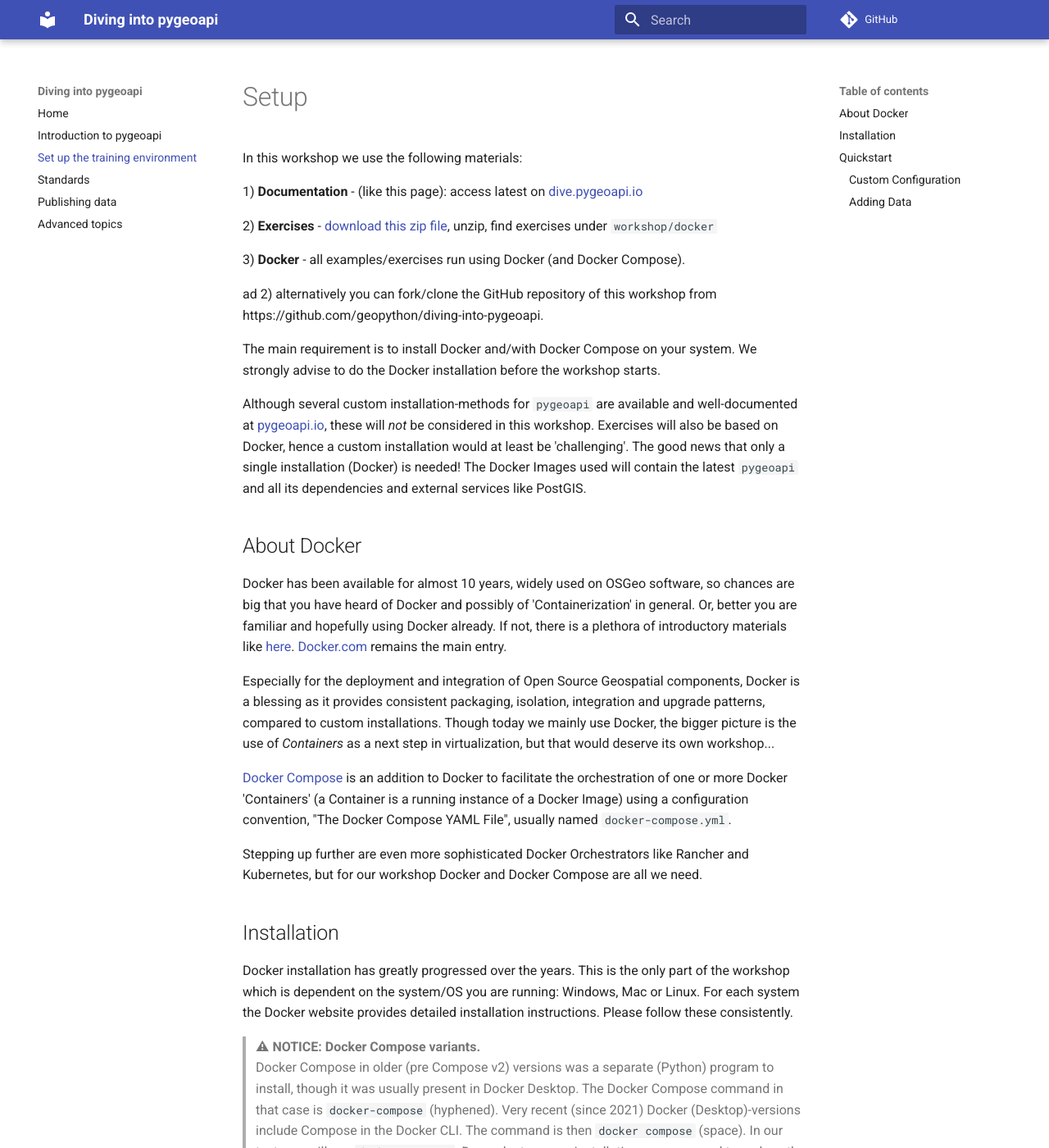
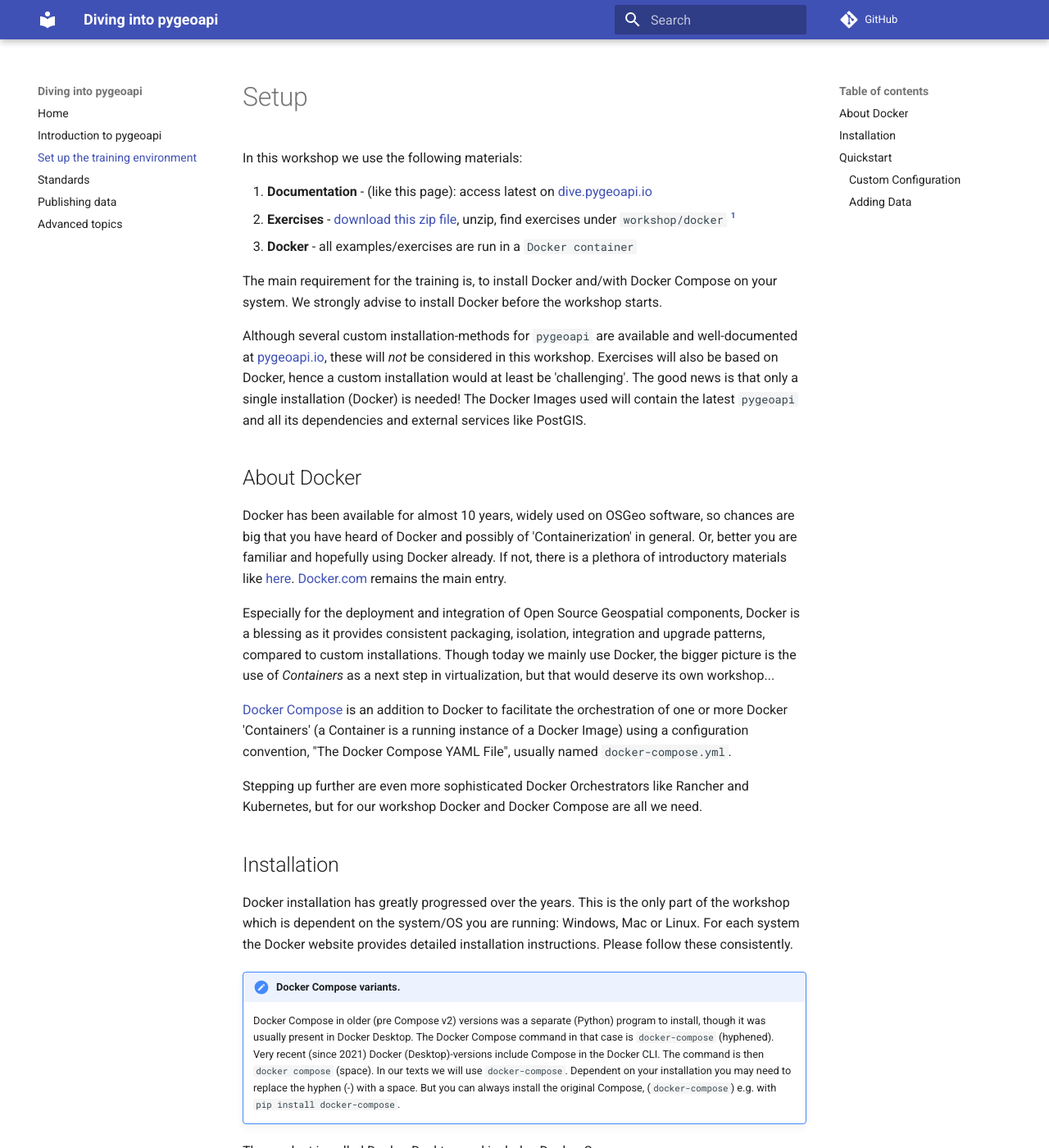
Before and after one commit to geopython/diving-into-pygeoapi, an MkDocs documentation site: the page built from workshop/content/docs/setup/index.md, in a window 1280 px wide and 1400 px high. Shown: the whole window at 82% size. Built offline with MkDocs 1.6.1 and Material for MkDocs 9.7.7, drawn with Linux system fonts in a browser that asks for light colours; comment, search, counter and statistics services are not loaded; some of the changed text lies outside the part shown.

Commit message:
review of the setup document fix typos in ld article

````diff
--- a/workshop/content/docs/setup/index.md
+++ b/workshop/content/docs/setup/index.md
@@ -6,22 +6,19 @@
 
 In this workshop we use the following materials:
 
-1) **Documentation** - (like this page): access latest on [dive.pygeoapi.io](https://dive.pygeoapi.io)
+1. **Documentation** - (like this page): access latest on [dive.pygeoapi.io](https://dive.pygeoapi.io)
+1. **Exercises** - [download this zip file](https://github.com/geopython/diving-into-pygeoapi/archive/refs/heads/main.zip), unzip, find exercises under `workshop/docker` [^1]
+1. **Docker** - all examples/exercises are run in a `Docker container`
 
-2) **Exercises** - [download this zip file](https://github.com/geopython/diving-into-pygeoapi/archive/refs/heads/main.zip), unzip, find exercises under `workshop/docker`
+[^1]: alternatively you can fork/clone the GitHub repository of this workshop from https://github.com/geopython/diving-into-pygeoapi.
 
-3) **Docker** - all examples/exercises run using Docker (and Docker Compose).
-
-ad 2) alternatively you can fork/clone the GitHub repository of this workshop from https://github.com/geopython/diving-into-pygeoapi.
-
-The main requirement is to install Docker and/with Docker Compose on your system.
-We strongly advise to do the Docker installation before the workshop starts.
+The main requirement for the training is, to install Docker and/with Docker Compose on your system.
+We strongly advise to install Docker before the workshop starts.
 
 Although several custom installation-methods for `pygeoapi` are available and well-documented
-at [pygeoapi.io](https://pygeoapi.io), these
-will *not* be considered in this workshop.
+at [pygeoapi.io](https://pygeoapi.io), these will *not* be considered in this workshop.
 Exercises will also be based on Docker, hence a custom installation would at least be 'challenging'.
-The good news that only a single installation (Docker) is needed! The Docker Images used
+The good news is that only a single installation (Docker) is needed! The Docker Images used
 will contain the latest `pygeoapi` and all its dependencies and external services like PostGIS.
 
 ## About Docker
@@ -49,15 +46,15 @@
 which is dependent on the system/OS you are running: Windows, Mac or Linux. For each
 system the Docker website provides detailed installation instructions. Please follow these consistently.
 
-> **⚠ NOTICE: Docker Compose variants.**
-> Docker Compose in older (pre Compose v2) versions was a separate (Python) program to install,
-> though it was usually present in Docker Desktop.
-> The Docker Compose command in that case is `docker-compose` (hyphened).
-> Very recent (since 2021) Docker (Desktop)-versions include Compose in the Docker CLI.
-> The command is then `docker compose` (space).
-> In our texts we will use `docker-compose`. Dependent on your installation you may need to
-> replace the hyphen (-) with a space. But you can always install the original Compose,
-> (`docker-compose`) e.g. with `pip install docker-compose`.
+!!! Note "Docker Compose variants."
+
+    Docker Compose in older (pre Compose v2) versions was a separate (Python) program to install,
+    though it was usually present in Docker Desktop.
+    The Docker Compose command in that case is `docker-compose` (hyphened).
+    Very recent (since 2021) Docker (Desktop)-versions include Compose in the Docker CLI. The command is then `docker compose` (space).
+    In our texts we will use `docker-compose`. Dependent on your installation you may need
+    to replace the hyphen (-) with a space. But you can always install the original
+    Compose, (`docker-compose`) e.g. with `pip install docker-compose`.
 
 The product is called Docker Desktop and includes Docker Compose:
 
@@ -67,19 +64,20 @@
 
 Some notes:
 
-* on Windows we recommend using the WSL, Windows Subsystem for Linux as it also provides a powerful (Bash) commandline
+* on Windows we recommend using the [Windows Subsystem for Linux](https://docs.microsoft.com/en-us/windows/wsl/) (WSL) as it also provides a powerful (Bash) commandline
 * on Mac, if you are already using Homebrew, consider (as the author has) using the [brew Docker formula](https://formulae.brew.sh/formula/docker)
-* on Linux you need to choose your platform. You could also use Virtualbox with a Ubuntu Image or have on a cloud VM.
+* on Linux you need to choose the relevant installer for your platform. You could also use Virtualbox with a Ubuntu Image or have on a cloud VM.
 
 If all goes well, you should be able to run Docker from the commandline like:
 
-* `docker --version`
-* `docker-compose --version` or `docker compose version` (recent versions)
-
+```
+`docker --version`
+`docker-compose --version` or `docker compose version` (recent versions)
+```
 
 ## Quickstart
 
-Once Docker is available on your system, running `pygeoapi` with its built-in configuration and
+Once Docker is available on your system, running the `pygeoapi` container with its built-in configuration and
 data is a one-liner. Open a terminal session:
 
 <div class="termy">
@@ -107,24 +105,23 @@
 
 ### Custom Configuration
 
-Here we override the default configuration which resides at `/pygeoapi/local.config.yml` within the Container
-with our local file [default.config.yml](https://github.com/geopython/pygeoapi/blob/master/docker/default.config.yml)
-by using Docker Volume Mount (`-v` option). A Docker Volume mount attaches, 'mounts', a
+In the upcoming exercises we are going to update the configuration file multiple times.
+For ease of development we suggest to override the default configuration which resides at `/pygeoapi/local.config.yml` within the Container
+by a local file (download it from [default.config.yml](https://github.com/geopython/pygeoapi/blob/master/docker/default.config.yml))
+by using a Docker Volume Mount (`-v` option). A Docker Volume mount attaches, 'mounts', a
 directory or single file from your host/local system into the Docker Container.
 
 <div class="termy">
 
 ```console
-$ curl -O https://github.com/geopython/pygeoapi/blob/master/docker/default.config.yml
-$ vi default.config.yml
 $ docker run -p 5000:80 \
     -v $(pwd)/default.config.yml:/pygeoapi/local.config.xml \
     geopython/pygeoapi:latest
-$ curl http://localhost:5000
-# or open http://localhost:5000 with your browser
 ```
 
 </div>
+
+In above snippet `$(pwd)` indicates the working folder from which you start the docker container. Test the new configuration by navigating to http://localhost:5000/pygeoapi
 
 ### Adding Data
 
````
Also changed, not shown: other parts of workshop/content/docs/setup/index.md (+0 -4 lines), workshop/content/docs/advanced/json-ld.md (+26 -11 lines).
